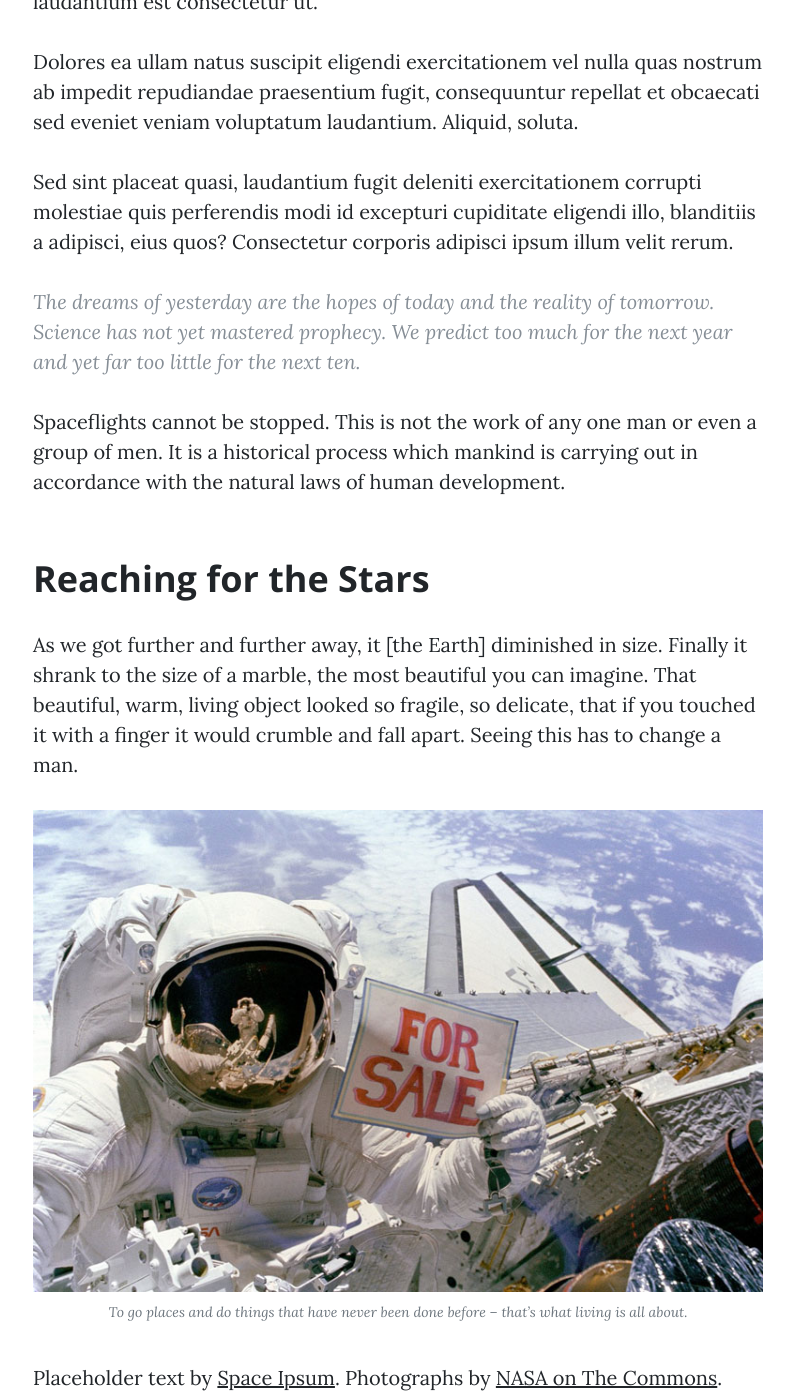
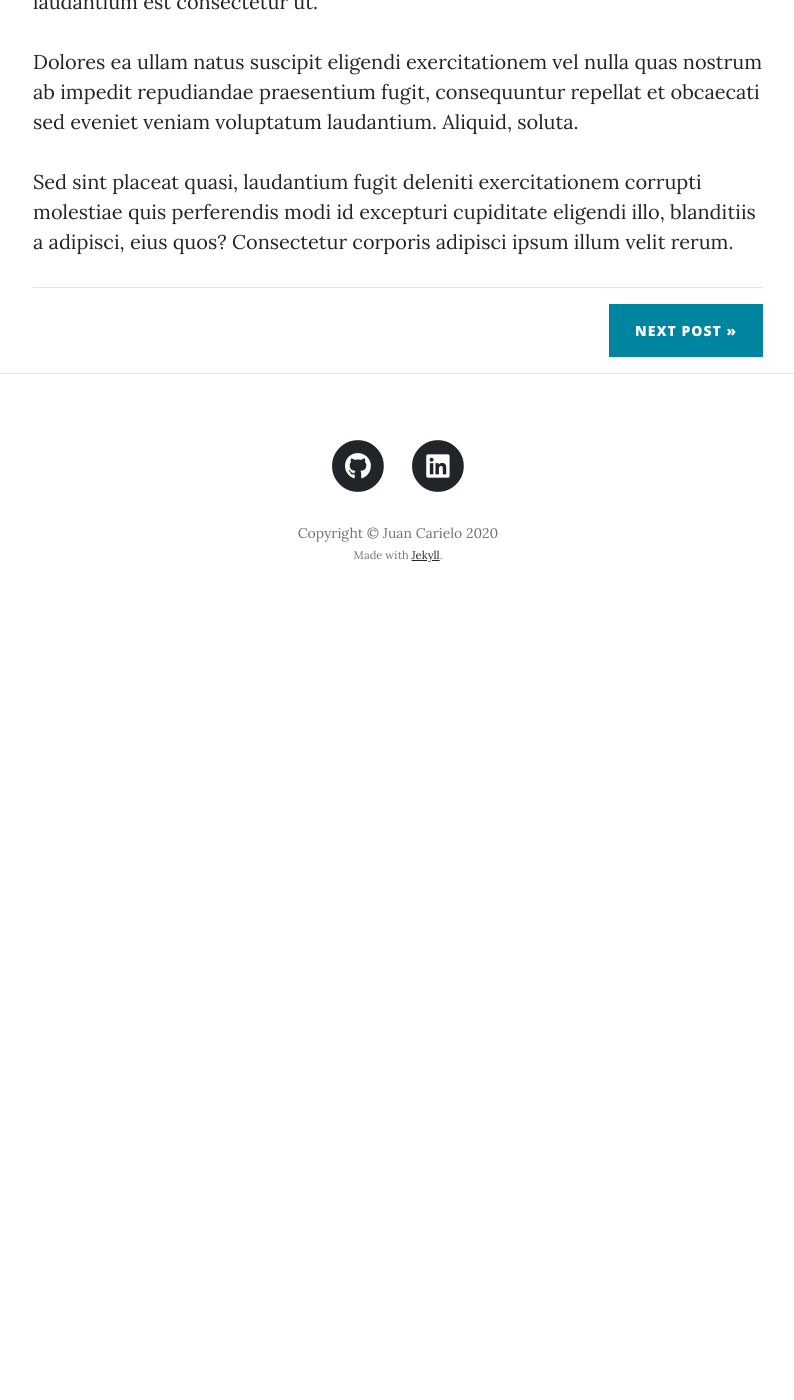
Before and after one commit to juancarielo/juancarielo.github.io, a Jekyll site: the page built from _posts/2018-08-20-work-01.md, in a window 1280 px wide and 1400 px high, scrolled down 750 px. Shown: the whole window, without its empty margins (242-1036 px from the left). Built offline with Jekyll 4.4.1, drawn with Linux system fonts in a browser that asks for light colours; after the commit the page ends 1380 px from its top, so only the background shows below that.

Commit message:
fix: structure and layout
Remove comments and adjust the semantic

```diff
--- a/_layouts/post.html
+++ b/_layouts/post.html
@@ -1,8 +1,7 @@
 ---
 layout: default
 ---
-<!-- todo: refact content structure -->
-<!-- Post Content -->
+
 <article>
   <div class="container">
     <div class="row">
@@ -10,45 +9,33 @@ layout: default
 
         {{ content }}
 
-        <blockquote class="blockquote">The dreams of yesterday are the hopes of today and the reality of tomorrow. Science has not yet mastered prophecy. We predict too much for the next year and yet far too little for the next ten.</blockquote>
-
-        <p>Spaceflights cannot be stopped. This is not the work of any one man or even a group of men. It is a historical process which mankind is carrying out in accordance with the natural laws of human development.</p>
-
-        <h2 class="section-heading">Reaching for the Stars</h2>
-
-        <p>As we got further and further away, it [the Earth] diminished in size. Finally it shrank to the size of a marble, the most beautiful you can imagine. That beautiful, warm, living object looked so fragile, so delicate, that if you touched it with a finger it would crumble and fall apart. Seeing this has to change a man.</p>
-
-        <a href="#">
-          <img class="img-fluid" src="/assets/img/post-sample-image.jpg" alt="">
-        </a>
-
-        <span class="caption text-muted">To go places and do things that have never been done before – that’s what living is all about.</span>
-
-        <p>Placeholder text by
-          <a href="http://spaceipsum.com/">Space Ipsum</a>. Photographs by
-          <a href="https://www.flickr.com/photos/nasacommons/">NASA on The Commons</a>.</p>
-      </div>
+        <hr>
 
     </div>
   </div>
 </article>
 
-<!-- Pager -->
 <div class="container">
   <div class="row">
     <div class="col-lg-8 col-md-10 mx-auto">
-      <!-- Pager -->
       <div class="clearfix">
+
         {% if page.previous.url %}
-        <a class="btn btn-primary left" href="{{page.previous.url}}" data-toggle="tooltip" data-placement="top" title="{{ page.previous.title }}">
-          &laquo; Previous Post
-        </a>
+
+          <a class="btn btn-primary left" href="{{ page.previous.url }}" data-toggle="tooltip" data-placement="top" title="{{ page.previous.title }}">
+            &laquo; Previous post
+          </a>
+
         {% endif %}
+
         {% if page.next.url %}
-          <a class="btn btn-primary float-right" href="{{page.next.url}}" data-toggle="tooltip" data-placement="top" title="{{ page.next.title }}">
-            Next Post &raquo;
+
+          <a class="btn btn-primary float-right" href="{{ page.next.url }}" data-toggle="tooltip" data-placement="top" title="{{ page.next.title }}">
+            Next post &raquo;
           </a>
+
         {% endif %}
+
       </div>
     </div>
   </div>
```
